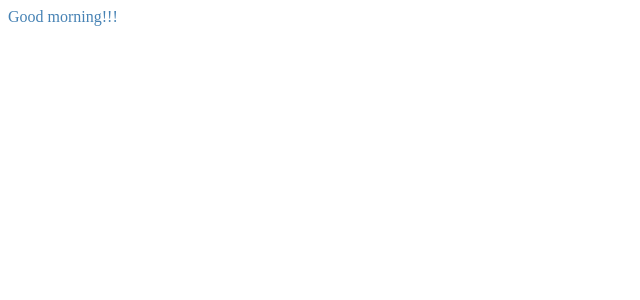
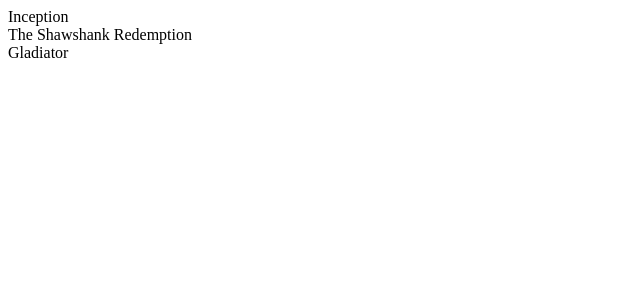
Before and after one commit to kraft-aka/myFlix-client, a React (Vite) app: page / in a window 1280 px wide. Shown: the top 300 px of the page, without its empty margins (0-640 px from the left). Built offline with nearby package versions, Linux system fonts and the light colour scheme.

Commit message:
create mainview component

```diff
--- /dev/null
+++ b/src/components/main-view/main-view.jsx
@@ -0,0 +1,14 @@
+import React from 'react';
+
+export class MainView extends React.Component {
+
+  render() {
+    return(
+      <div className='main-view'>
+        <div>Inception</div>
+        <div>The Shawshank Redemption</div>
+        <div>Gladiator</div>
+      </div>
+    );
+  }
+}
--- a/src/index.jsx
+++ b/src/index.jsx
@@ -1,14 +1,13 @@
 import React from 'react';
 import ReactDOM from 'react-dom';
+import { MainView } from './components/main-view/main-view';
 
 import './index.scss';
 
 class MyFlixApplication extends React.Component {
   render() {
     return (
-    <div className='my-flix'>
-      <div>Good morning!!!</div>
-    </div>
+    <MainView />
     );
   }
 }
```
Also changed, not shown: 2 other files (tests, documents, lock files or other folders).
